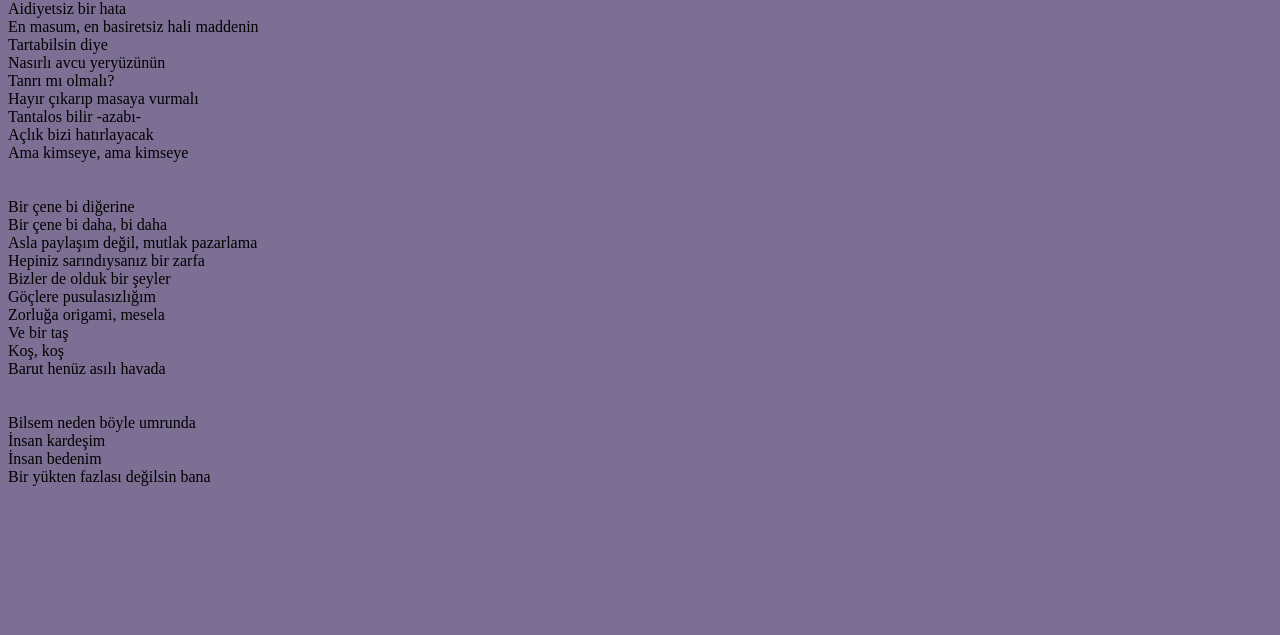
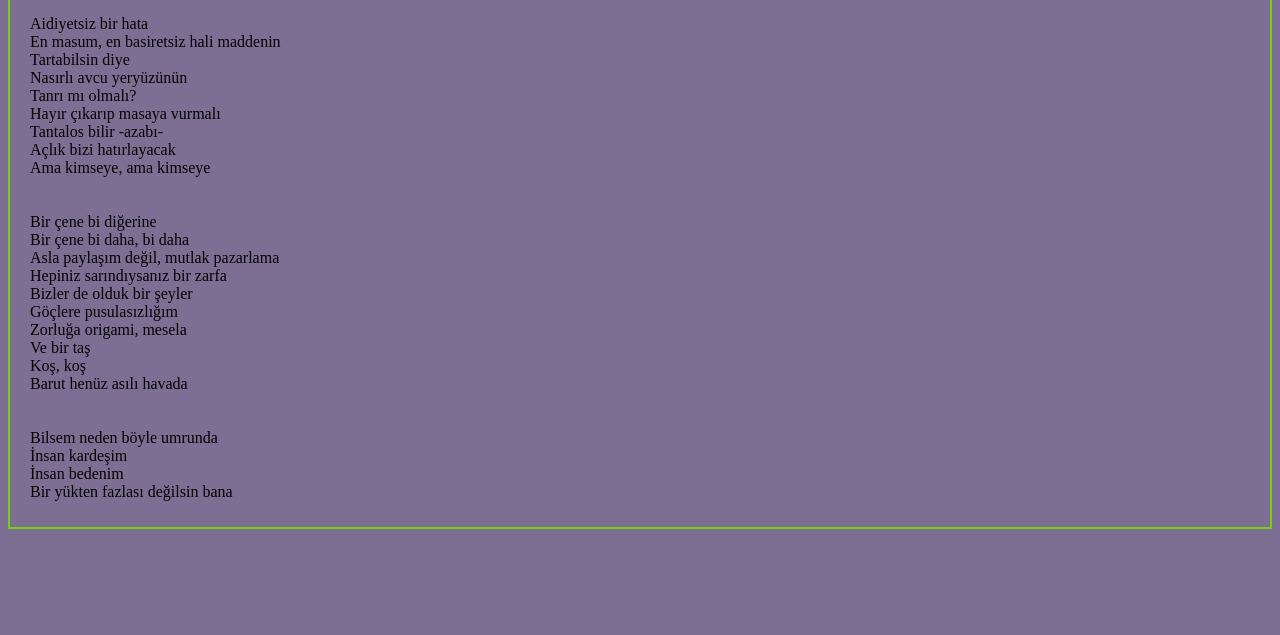
Before and after one commit to mehmetAKA/mehmetAKA.github.io, a plain HTML site: page one.html in a window 1280 px wide. Shown: the part 165-800 px from the top of the page. Drawn offline with Linux system fonts and the light colour scheme.

Commit message:
Update StyleSheet.css

```diff
--- a/StyleSheet.css
+++ b/StyleSheet.css
@@ -1,6 +1,4 @@
-
-
-body{
+ body {
      background-color: #7d6f94;
  }
 
@@ -17,3 +15,10 @@ body{
 
 
  }
+
+ #container {
+     border: 2px solid #74ce0d;
+     margin-left: auto;
+     border-top: 5px dotted #0d2dce;
+     padding: 10px 10px 10px 20px;
+ }
```
Lines whose indentation alone changed are shown as unchanged.
